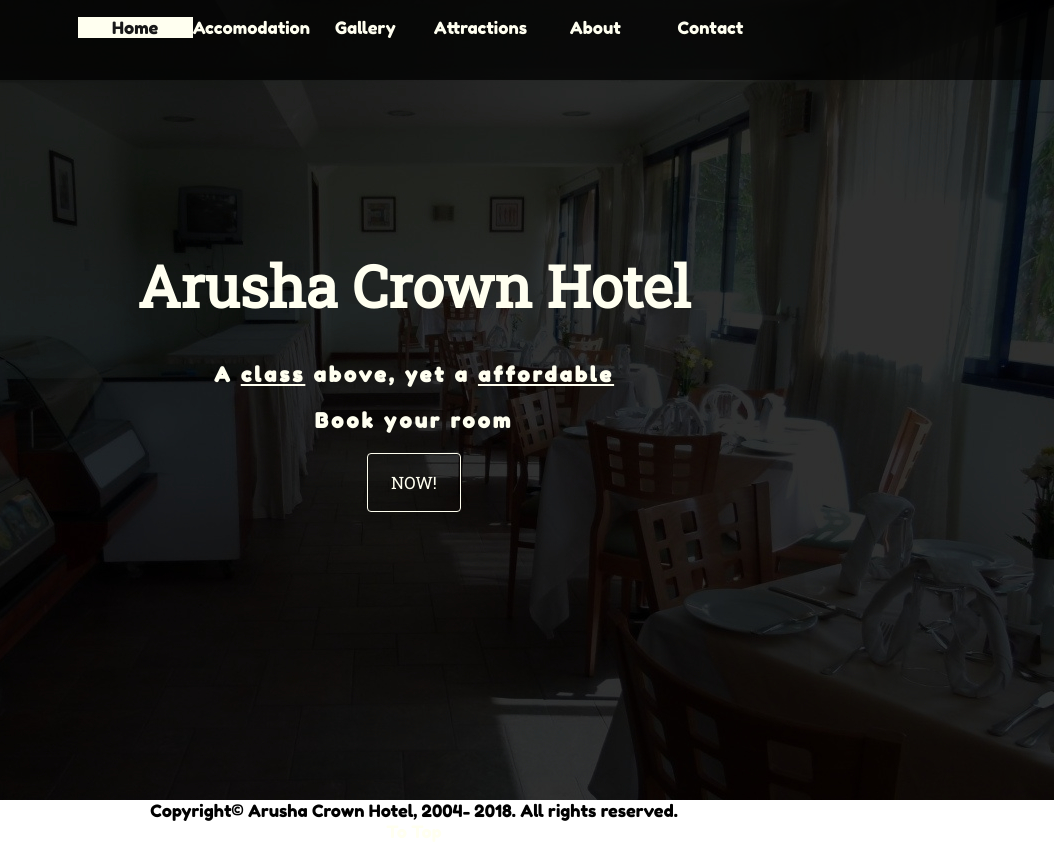
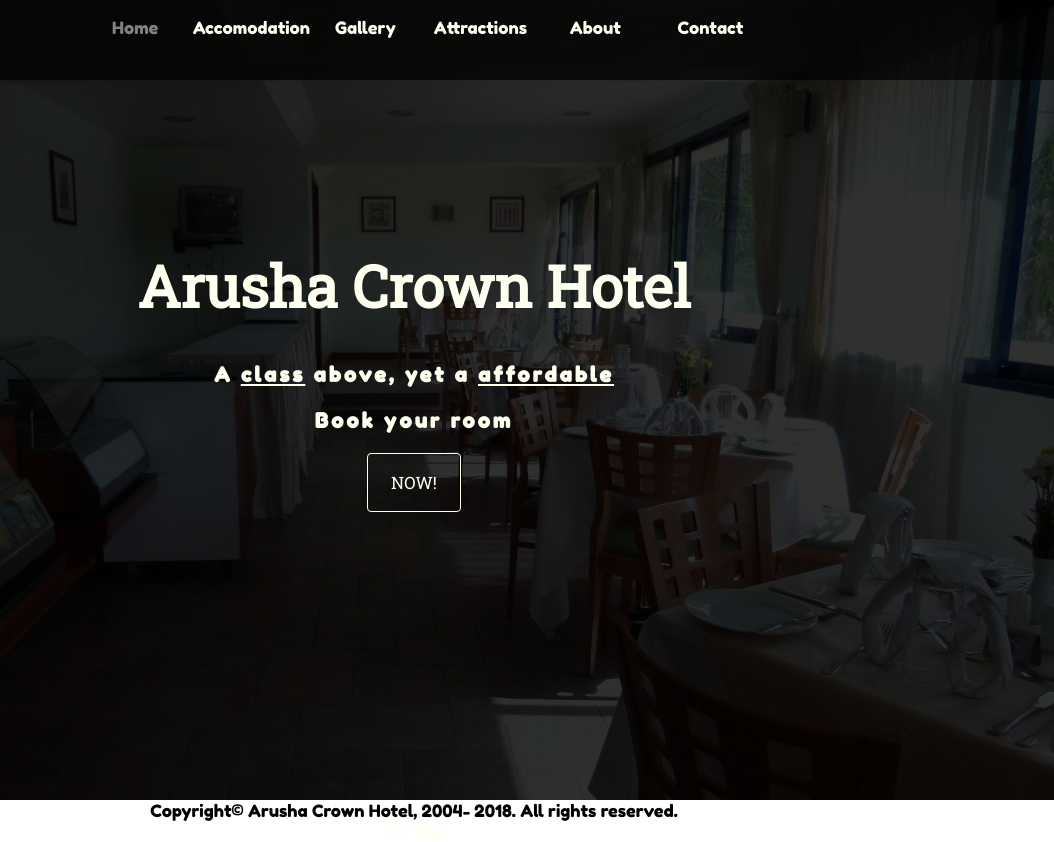
Before and after one commit to Kitanga/k_nday_html1, a plain HTML site: page index.html in a window 1280 px wide. In both pictures the pointer is over the link "Home". Shown: the full height of the page, 226-1280 px from the left. Drawn offline with Linux system fonts and the light colour scheme.

Commit message:
Changed nav hover button

```diff
--- a/css/styles.css
+++ b/css/styles.css
@@ -86,9 +86,9 @@
 }
 
 header nav ul li a:hover {
-    /* color: #818181; */
-    background-color: ivory;
-    color: #181818;
+    color: #818181;
+    /* background-color: ivory;
+    color: #181818; */
 }
 
 header #cta-banner {
```
